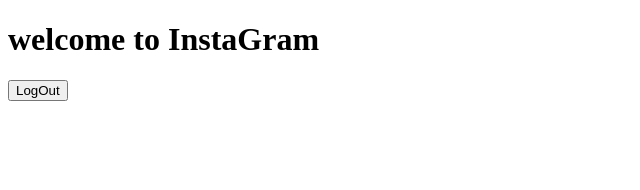
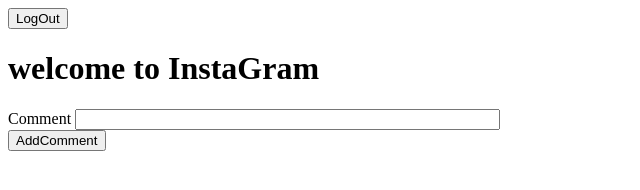
Before and after one commit to DevlopeCode/InstaGram_Me, a plain HTML site: page User.html in a window 1280 px wide. Shown: the whole page, without its empty margins (0-640 px from the left). Drawn offline with Linux system fonts and the light colour scheme.

Commit message:
Update User.html

```diff
--- a/User.html
+++ b/User.html
@@ -7,9 +7,15 @@
     <title>User_Page</title>
 </head>
 <body>
+    <nav>  <button type="submit" onclick="LogOut()">LogOut</button> </nav>
    <h1>welcome to InstaGram</h1>
    <div class="container">
-       <button type="submit" onclick="LogOut()">LogOut</button>
+       <label for="comment">Comment</label>
+       <input type="text" id="comment" size="50"><br>
+       <button type="submit" onclick="AddComment()">AddComment</button>
+   </div>
+   <div id="CommentsShow">
+
    </div>
    <script src="User.js"></script>
 </body>
```
